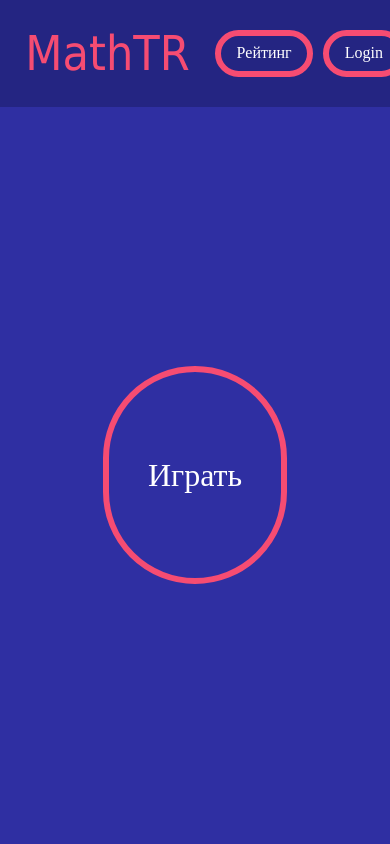
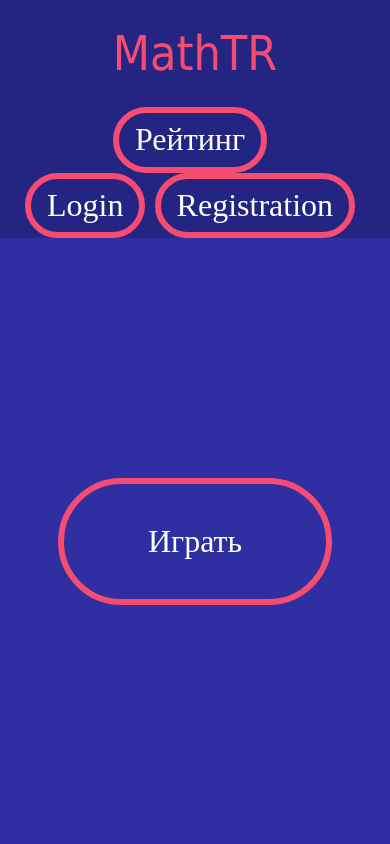
Before and after one commit to 51Sirius/MathSite, a Flask app: page / in a window 390 px wide; the page is wider, and only the part inside the window is pictured. Run offline with Flask 2, Linux system fonts and the light colour scheme.

Commit message:
Adaptation main button and navbar

```diff
--- a/static/css/main.css
+++ b/static/css/main.css
@@ -37,3 +37,11 @@ main {
     border-radius: 12vh;
     color: white;
 }
+
+@media screen and (max-width: 900px) {
+    .button-play {
+    margin: 0;
+    padding: 10vw 10vh 10vw 10vh;
+    font-size: xx-large;
+}
+}
--- a/static/css/navbar.css
+++ b/static/css/navbar.css
@@ -1,4 +1,5 @@
 header {
+    font-size: xx-large;
     align-items: center;
     justify-content: space-between;
     flex-grow: 0;
@@ -38,3 +39,12 @@ header {
     color: #F64C72;
     text-decoration: none;
 }
+
+@media screen and (max-width: 510px) {
+    header {
+        flex-direction: column;
+    }
+    .nickname {
+        margin-top: 20px;
+    }
+}
--- a/templates/base.html
+++ b/templates/base.html
@@ -1,6 +1,7 @@
 <!DOCTYPE html>
 <html lang="en">
 <head>
+    <meta name="viewport" content="width=device-width, initial-scale=1">
     <link rel="stylesheet" type="text/css" href="{{ url_for('static', filename='css/navbar.css') }}"/>
     <link rel="stylesheet" type="text/css" href="{{ url_for('static', filename='css/main.css') }}"/>
     {% block custom %}
```
